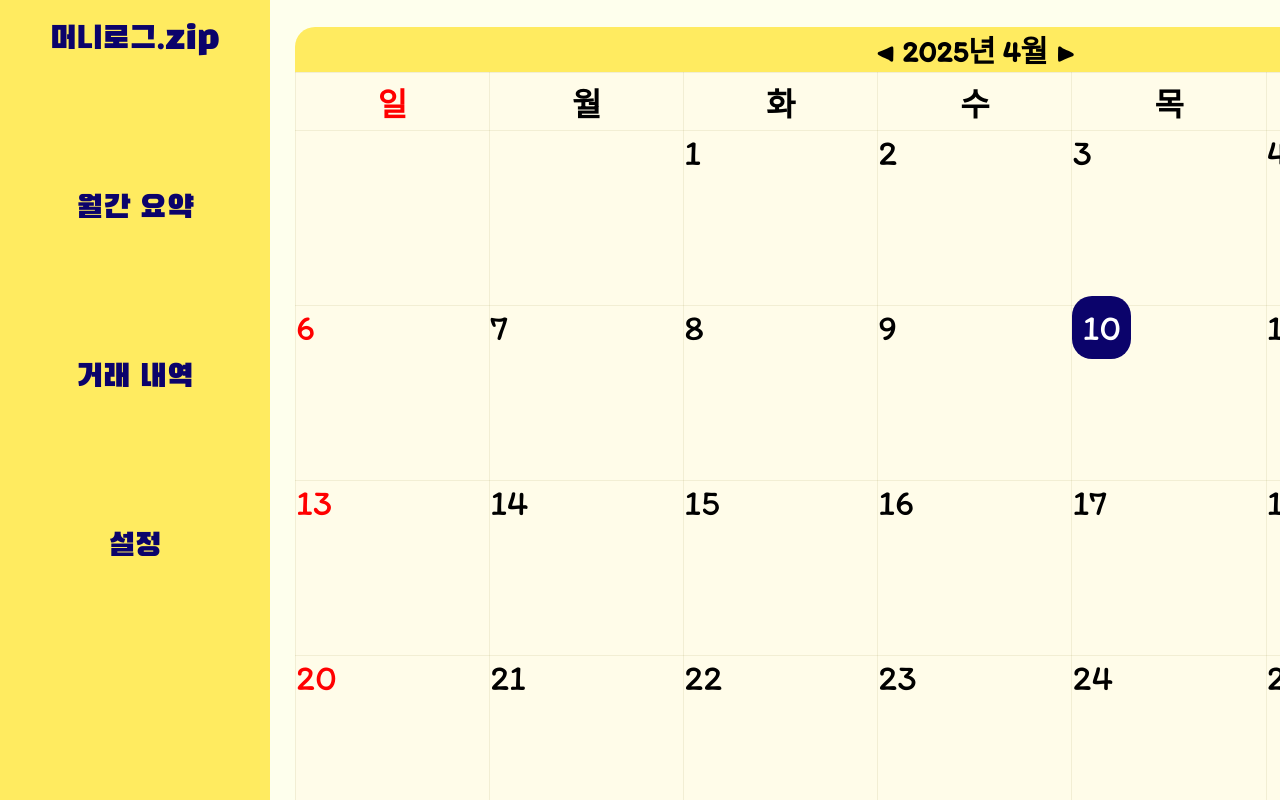
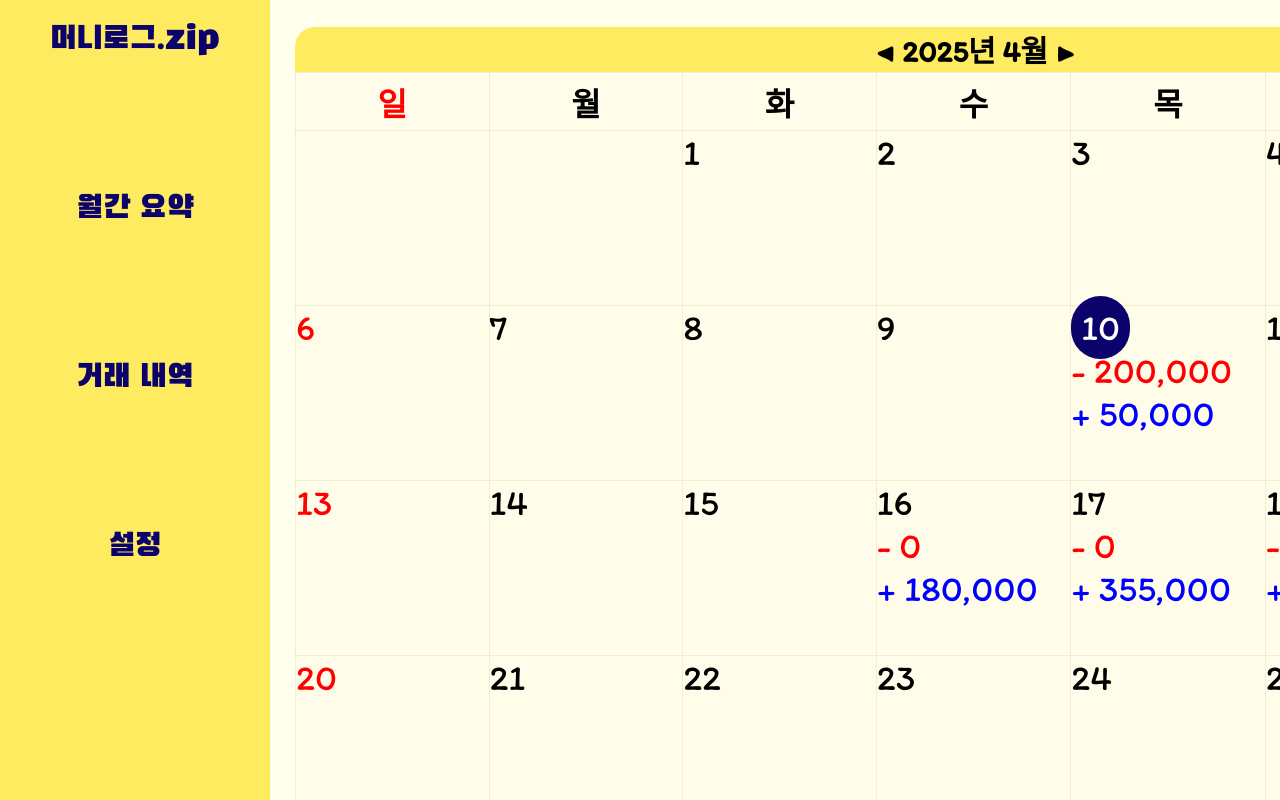
Before and after one commit to ByeongwooAn/-Skeletone-Project-Household-Ledger, a Vue app: page /cashmonth-calender in a window 1280 px wide. Shown: the top 800 px of the page. Built offline with nearby package versions, Linux system fonts and the light colour scheme; data requests are answered from the project's data file.

Commit message:
feat: 달력 일간 수입/지출 총액 기능 추가 중..

```diff
--- a/src/components/cashmonth/Calender.vue
+++ b/src/components/cashmonth/Calender.vue
@@ -1,7 +1,9 @@
 <script setup>
-import { onMounted } from "vue";
+import { ref, onMounted } from "vue";
 import { useCalendar } from "@/function/calender.js";
 import "../../css/calender.css";
+
+const cashflowsByDate = ref({});
 
 const {
     weekNames,
@@ -14,8 +16,23 @@ const {
     isToday,
 } = useCalendar();
 
-onMounted(() => {
+onMounted(async () => {
     init();
+
+    const res = await fetch("/db.json");
+    const data = await res.json();
+
+    const grouped = {};
+
+    data.cashflows.forEach((item) => {
+        const date = item.date;
+        if (!grouped[date]) {
+            grouped[date] = { income: 0, expense: 0 };
+        }
+        grouped[date][item.type] += item.amount;
+    });
+
+    cashflowsByDate.value = grouped;
 });
 </script>
 
@@ -57,12 +74,52 @@ onMounted(() => {
                             saturday: colIndex === 6,
                         }"
                     >
-                        <span
-                            v-if="isToday(currentYear, currentMonth, day)"
-                            id="today"
-                            >{{ day }}</span
+                        <div>
+                            <span
+                                v-if="isToday(currentYear, currentMonth, day)"
+                                id="today"
+                                >{{ day }}</span
+                            >
+                            <span v-else>{{ day }}</span>
+                        </div>
+                        <!-- 수입/지출 표시 -->
+                        <div
+                            v-if="
+                                cashflowsByDate[
+                                    `${currentYear}-${String(
+                                        currentMonth
+                                    ).padStart(2, '0')}-${String(day).padStart(
+                                        2,
+                                        '0'
+                                    )}`
+                                ]
+                            "
                         >
-                        <span v-else>{{ day }}</span>
+                            <div style="color: red">
+                                -
+                                {{
+                                    cashflowsByDate[
+                                        `${currentYear}-${String(
+                                            currentMonth
+                                        ).padStart(2, "0")}-${String(
+                                            day
+                                        ).padStart(2, "0")}`
+                                    ].expense.toLocaleString()
+                                }}
+                            </div>
+                            <div style="color: blue">
+                                +
+                                {{
+                                    cashflowsByDate[
+                                        `${currentYear}-${String(
+                                            currentMonth
+                                        ).padStart(2, "0")}-${String(
+                                            day
+                                        ).padStart(2, "0")}`
+                                    ].income.toLocaleString()
+                                }}
+                            </div>
+                        </div>
                     </td>
                 </tr>
             </tbody>
--- a/src/css/calender.css
+++ b/src/css/calender.css
@@ -57,7 +57,7 @@ tbody tr {
 }
 
 #today {
-    border-radius: 20px;
+    border-radius: 30px;
     background-color: #0b036b;
     padding: 10px;
     color: #ffffff;
@@ -69,6 +69,9 @@ tbody tr {
 
 .saturday {
     color: #0022ff;
+}
+
+#day-income-text {
 }
 
 @media (max-width: 394px) {
```
Also changed, not shown: src/asset/image/menuyellow.png (added).
